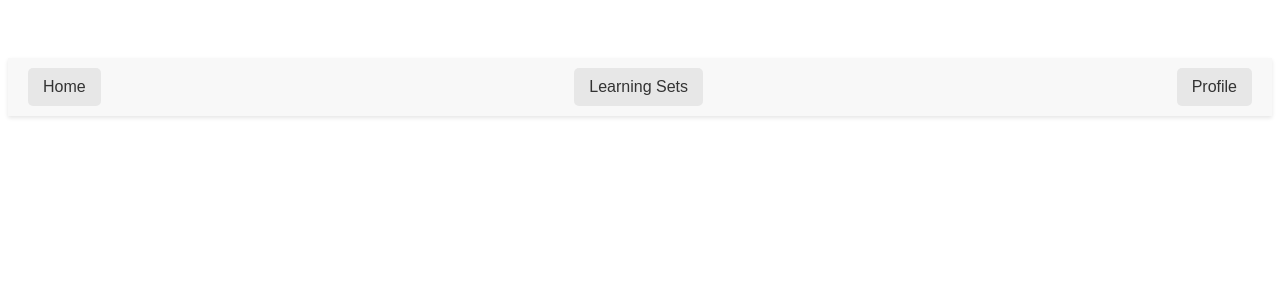
After one commit to nadir-tabouni/Lumen, a Flask app: page /dashboard in a window 1280 px wide. The commit adds this page. Shown: the top 300 px of the page. Run offline with Flask 3, Linux system fonts and the light colour scheme; the visitor is signed in with stand-in values (Sample User, id 1).

Commit message:
Implement basic user dashboard

```diff
--- a/app.py
+++ b/app.py
@@ -64,7 +64,7 @@ def login():
         user = User.query.filter_by(username=username).first()
         if user and check_password_hash(user.password_hash, password):
             session['user_id'] = user.id
-            return redirect('/')
+            return redirect('/dashboard')
         else:
             return 'Ungültige Anmeldedaten!'
 
@@ -81,7 +81,15 @@ def logout():
 def login_guest():
     # Assign a temporary user_id for guest
     session['user_id'] = 'guest'
-    return redirect('/')
+    return redirect('/dashboard')
+
+
+@app.route('/dashboard')
+def dashboard():
+    if 'user_id' not in session:
+        # Redirect to login if not logged in or if the session is not established.
+        return redirect('/login')
+    return render_template('dashboard.html')
 
 
 if __name__ == '__main__':
--- a/static/styles.css
+++ b/static/styles.css
@@ -31,3 +31,37 @@ body {
 .button:hover {
     background-color: #45a049;
 }
+
+.navbar {
+    display: flex;
+    justify-content: space-between;
+    align-items: center;
+    background-color: #f8f8f8;
+    padding: 10px 20px;
+    box-shadow: 0 2px 4px rgba(0,0,0,0.1);
+}
+
+.nav-button {
+    padding: 10px 15px;
+    text-decoration: none;
+    color: #333;
+    background-color: #e7e7e7;
+    border-radius: 5px;
+    transition: background-color 0.3s;
+}
+
+.nav-button.home {
+
+}
+
+.nav-button.center {
+
+}
+
+.nav-button.right {
+
+}
+
+.nav-button:hover {
+    background-color: #dcdcdc;
+}
--- /dev/null
+++ b/templates/dashboard.html
@@ -0,0 +1,20 @@
+<!-- templates/dashboard.html -->
+<!DOCTYPE html>
+<html lang="en">
+<head>
+    <meta charset="UTF-8">
+    <meta name="viewport" content="width=device-width, initial-scale=1.0">
+    <title>Dashboard - Lumen</title>
+    <link rel="stylesheet" href="{{ url_for('static', filename='styles.css') }}">
+</head>
+<body>
+    <div class="dashboard-container">
+        <nav class="navbar">
+            <a href="/" class="nav-button home">Home</a>
+            <a href="/learning-sets" class="nav-button center">Learning Sets</a>
+            <a href="/profile" class="nav-button right">Profile</a>
+        </nav>
+        <!-- Content of the dashboard -->
+    </div>
+</body>
+</html>
```
